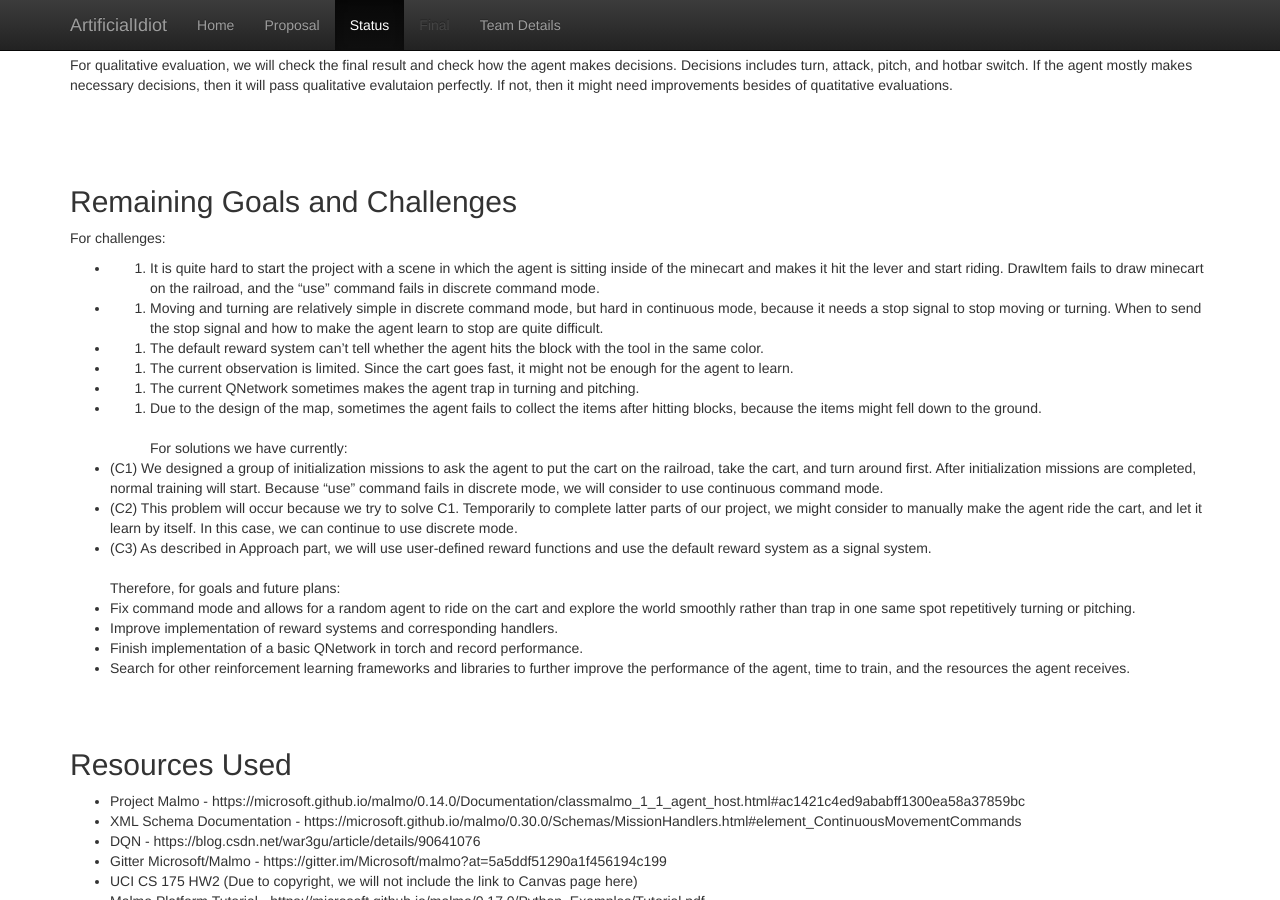
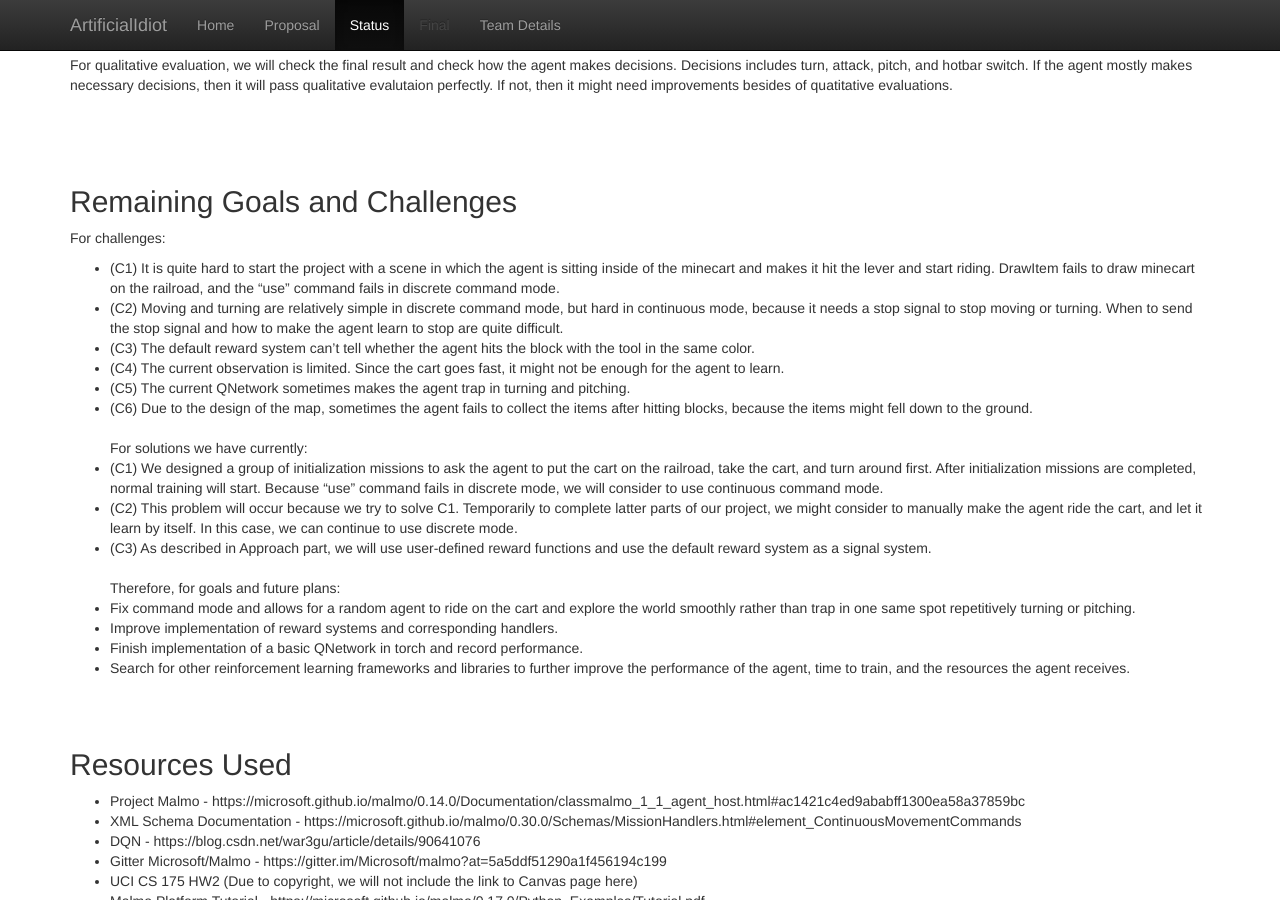
Before and after one commit to CoderMisha/ArtificialIdiot, a Jekyll site: the page built from docs/status.md, in a window 1280 px wide and 900 px high, scrolled down 1130 px. Built offline with Jekyll 4.4.1, drawn with Linux system fonts in a browser that asks for light colours.

Commit message:
Update status.md

```diff
--- a/docs/status.md
+++ b/docs/status.md
@@ -41,12 +41,12 @@ For qualitative evaluation, we will check the final result and check how the age
 <br><br><br>
 ## Remaining Goals and Challenges
 For challenges:
-- 1. It is quite hard to start the project with a scene in which the agent is sitting inside of the minecart and makes it hit the lever and start riding. DrawItem fails to draw minecart on the railroad, and the "use" command fails in discrete command mode.
-- 2. Moving and turning are relatively simple in discrete command mode, but hard in continuous mode, because it needs a stop signal to stop moving or turning. When to send the stop signal and how to make the agent learn to stop are quite difficult.
-- 3. The default reward system can't tell whether the agent hits the block with the tool in the same color.
-- 4. The current observation is limited. Since the cart goes fast, it might not be enough for the agent to learn.
-- 5. The current QNetwork sometimes makes the agent trap in turning and pitching.
-- 6. Due to the design of the map, sometimes the agent fails to collect the items after hitting blocks, because the items might fell down to the ground.
+- (C1) It is quite hard to start the project with a scene in which the agent is sitting inside of the minecart and makes it hit the lever and start riding. DrawItem fails to draw minecart on the railroad, and the "use" command fails in discrete command mode.
+- (C2) Moving and turning are relatively simple in discrete command mode, but hard in continuous mode, because it needs a stop signal to stop moving or turning. When to send the stop signal and how to make the agent learn to stop are quite difficult.
+- (C3) The default reward system can't tell whether the agent hits the block with the tool in the same color.
+- (C4) The current observation is limited. Since the cart goes fast, it might not be enough for the agent to learn.
+- (C5) The current QNetwork sometimes makes the agent trap in turning and pitching.
+- (C6) Due to the design of the map, sometimes the agent fails to collect the items after hitting blocks, because the items might fell down to the ground.
 <br><br>
 For solutions we have currently:
 - (C1) We designed a group of initialization missions to ask the agent to put the cart on the railroad, take the cart, and turn around first. After initialization missions are completed, normal training will start. Because "use" command fails in discrete mode, we will consider to use continuous command mode.
```
